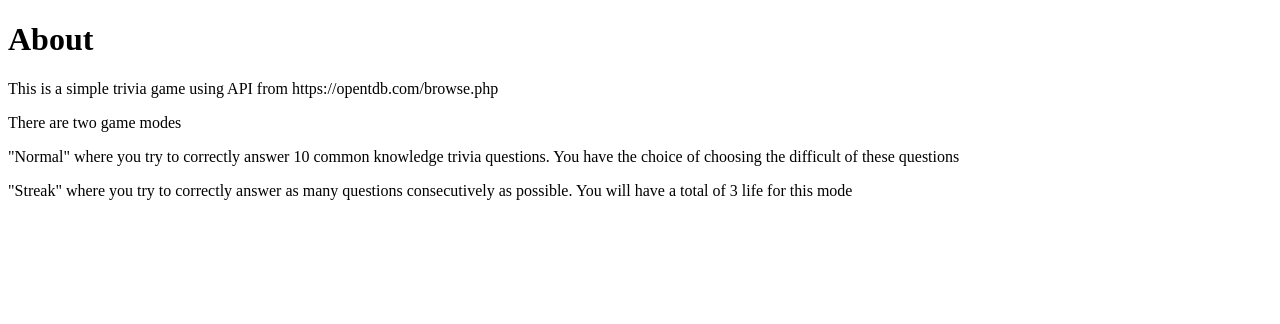
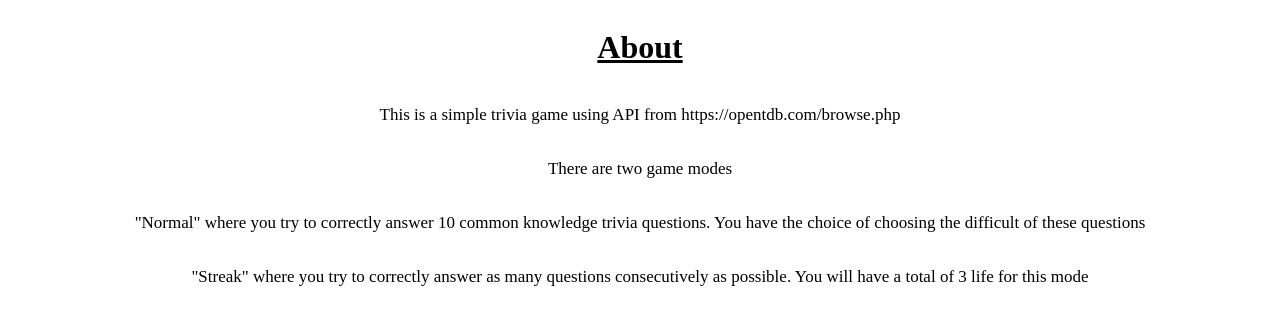
Before and after one commit to huymn/JS-Trivia, a website: page about.html in a window 1280 px wide. Drawn offline with Linux system fonts and the light colour scheme.

Commit message:
added basic css for about page

```diff
--- a/about.html
+++ b/about.html
@@ -4,13 +4,17 @@
     <meta charset="UTF-8">
     <meta http-equiv="X-UA-Compatible" content="IE=edge">
     <meta name="viewport" content="width=device-width, initial-scale=1.0">
+    <link rel="stylesheet" href="/css/about.css">
     <title>About</title>
 </head>
 <body>
-    <h1>About</h1>
-    <p>This is a simple trivia game using API from https://opentdb.com/browse.php</p>
-    <p>There are two game modes</p>
-    <p>"Normal" where you try to correctly answer 10 common knowledge trivia questions. You have the choice of choosing the difficult of these questions</p>
-    <p>"Streak" where you try to correctly answer as many questions consecutively as possible. You will have a total of 3 life for this mode</p>
+    <div class=container>
+        <h1>About</h1>
+        <p>This is a simple trivia game using API from https://opentdb.com/browse.php</p>
+        <p>There are two game modes</p>
+        <p>"Normal" where you try to correctly answer 10 common knowledge trivia questions. You have the choice of choosing the difficult of these questions</p>
+        <p>"Streak" where you try to correctly answer as many questions consecutively as possible. You will have a total of 3 life for this mode</p>
+    </div>
+
 </body>
 </html>
--- a/public/css/about.css
+++ b/public/css/about.css
@@ -0,0 +1,14 @@
+p {
+    color: black;
+    font-size: 17px;
+}
+
+.container {
+    display: flex;
+    flex-direction: column;
+    align-items: center;
+}
+
+h1 {
+    text-decoration: underline;
+}
```
Also changed, not shown: index.html (+1 -0 lines).
